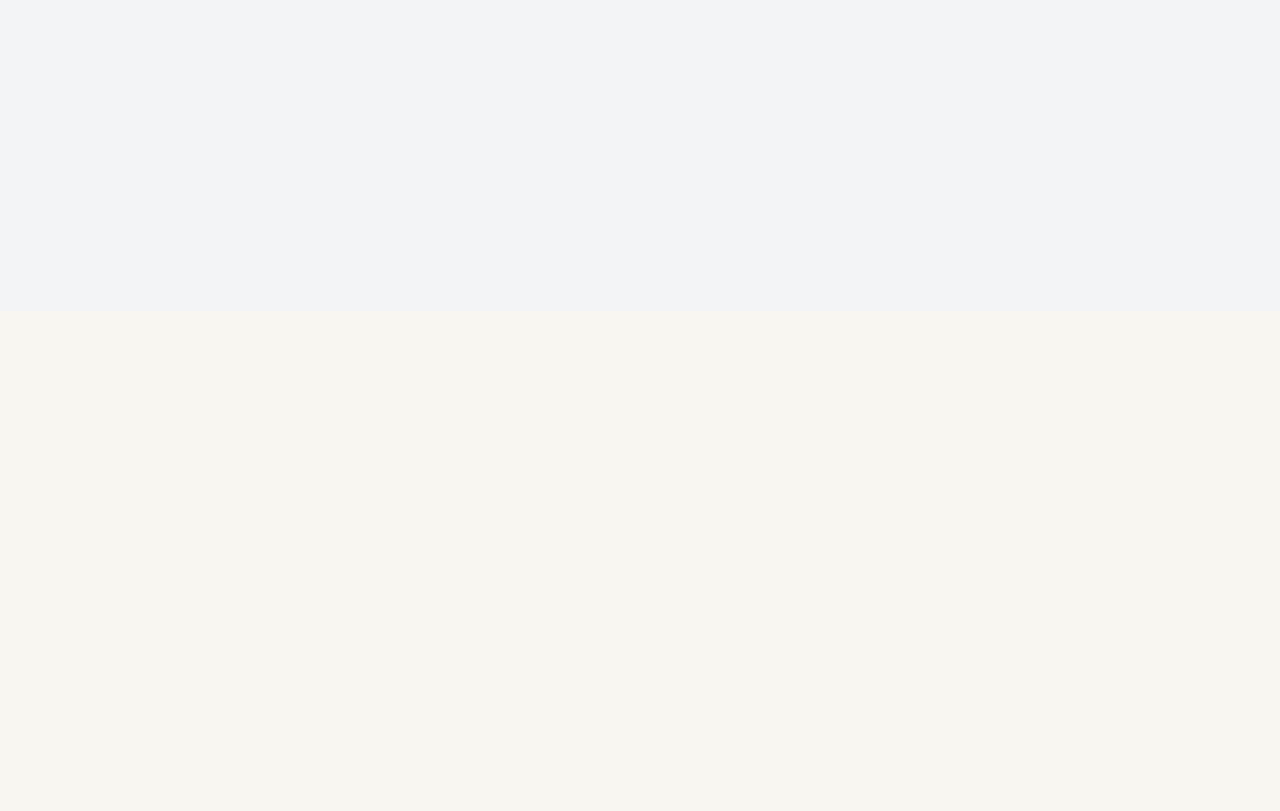
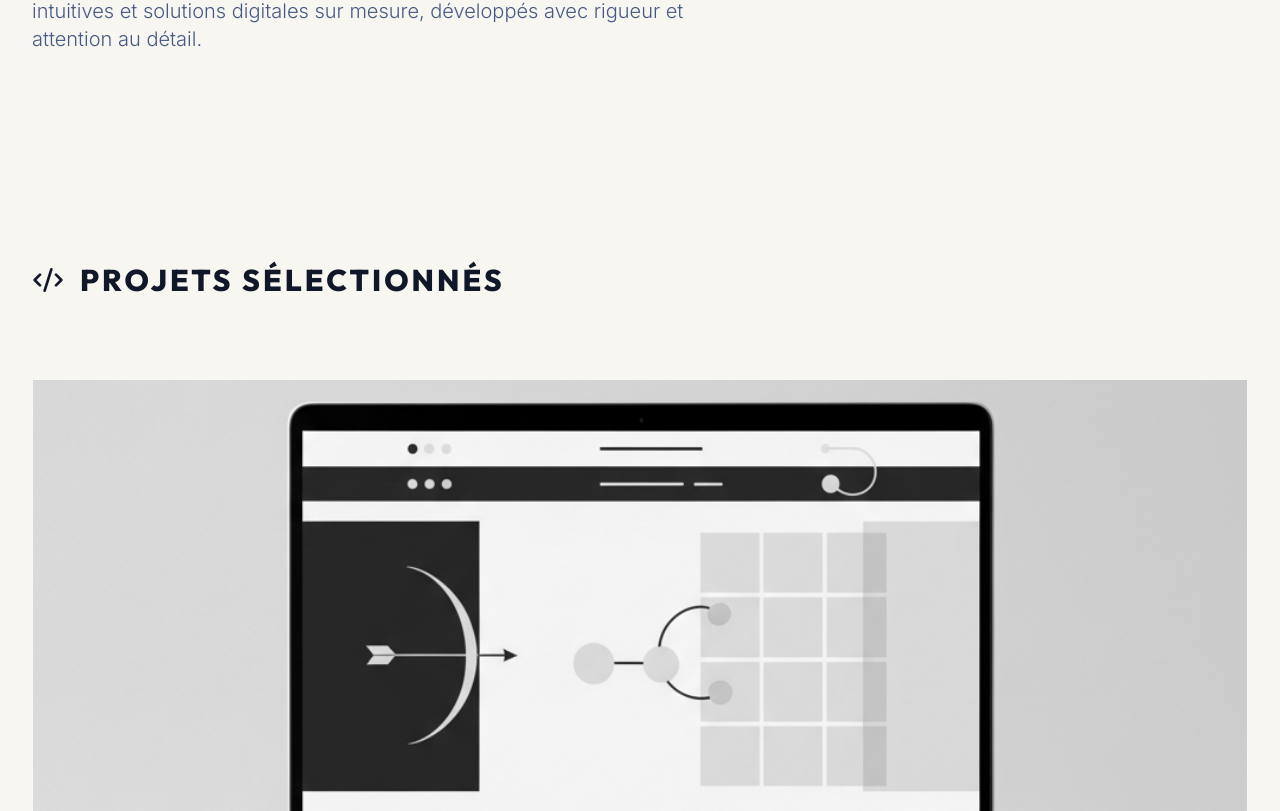
Before and after one commit to nc7hmwtkz4-dot/sg-335882f0-675b-4301-b1b4-dec62524d52d-1777717981, a Next.js app: page /realisations in a window 1280 px wide. Before the commit this address had no page. Shown: the part 489-1300 px from the top of the page. Before the commit the page ends 800 px from the top, so only its background shows below. Built offline with nearby package versions, Linux system fonts and the light colour scheme.

Commit message:
feat(ui): add mes réalisations page and hide investments

```diff
--- a/src/components/Navigation.tsx
+++ b/src/components/Navigation.tsx
@@ -11,7 +11,7 @@ export function Navigation() {
   const isActiveLink = (href: string) => router.pathname === href;
   const isActiveSection = (paths: string[]) => paths.includes(router.pathname);
 
-  const professionalPaths = ["/parcours", "/investissements"];
+  const professionalPaths = ["/parcours", "/realisations"];
   const sportPaths = ["/palmares", "/performances", "/materiel"];
 
   const toggleSection = (section: string) => {
@@ -99,14 +99,14 @@ export function Navigation() {
                   Parcours
                 </Link>
                 <Link
-                  href="/investissements"
+                  href="/realisations"
                   className={cn(
                     "text-xs font-semibold uppercase tracking-widest transition-colors hover:text-accent",
-                    isActiveLink("/investissements") ? "text-accent" : "text-foreground"
+                    isActiveLink("/realisations") ? "text-accent" : "text-foreground"
                   )}
                   onClick={() => setOpenSection(null)}
                 >
-                  Investissements
+                  Mes Réalisations
                 </Link>
               </div>
             )}
--- /dev/null
+++ b/src/pages/realisations.tsx
@@ -0,0 +1,148 @@
+import Head from "next/head";
+import Image from "next/image";
+import { ExternalLink, Code2 } from "lucide-react";
+import { Button } from "@/components/ui/button";
+import { Navigation } from "@/components/Navigation";
+import { Footer } from "@/components/Footer";
+
+export default function Realisations() {
+  const projects = [
+    {
+      title: "Arc Club de Nîmes - Espace Partenaires",
+      url: "https://www.arcclubnimes-partenaires.fr",
+      image: "/generated/arcclub-nimes.png",
+      description: "L'Arc Club de Nîmes souhaitait moderniser la présentation de son offre partenaires. Cette vitrine expose les valeurs du club et ses atouts clés, permettant à tout chef d'entreprise de comprendre rapidement l'opportunité — tout en ayant la possibilité d'approfondir les sujets qui l'intéressent vraiment.",
+      tags: ["Next.js", "Design System", "Responsive"]
+    }
+  ];
+
+  return (
+    <div className="bg-background min-h-screen pt-24">
+      <Head>
+        <title>Mes Réalisations | Thomas Aubert</title>
+        <meta name="description" content="Découvrez quelques-unes de mes réalisations web : sites vitrines modernes, plateformes sur mesure, conçus avec rigueur et efficacité." />
+      </Head>
+
+      <Navigation />
+
+      {/* Header Section */}
+      <section className="py-20 border-b border-white/5 relative overflow-hidden">
+        <div className="absolute top-0 right-0 w-[600px] h-[600px] bg-white/5 rounded-full blur-[100px] -translate-y-1/2 translate-x-1/2 pointer-events-none" />
+        <div className="container relative z-10">
+          <div className="inline-flex items-center gap-3 mb-8">
+            <span className="h-[1px] w-12 bg-white/50"></span>
+            <span className="text-white/50 text-xs font-bold uppercase tracking-[0.2em]">Portfolio</span>
+          </div>
+          <h1 className="text-6xl md:text-8xl font-heading font-extrabold uppercase tracking-tighter mb-8 leading-[0.9]">
+            Mes <br />
+            <span className="text-transparent [-webkit-text-stroke:2px_theme(colors.foreground)] opacity-80">Réalisations.</span>
+          </h1>
+          <p className="text-xl text-muted-foreground max-w-2xl font-light">
+            Des projets conçus avec précision. Sites vitrines modernes, plateformes intuitives et solutions digitales sur mesure, développés avec rigueur et attention au détail.
+          </p>
+        </div>
+      </section>
+
+      {/* Projects Section */}
+      <section className="py-32">
+        <div className="container">
+          <div className="flex items-center gap-4 mb-16 pb-4 border-b border-white/10">
+            <Code2 className="w-8 h-8 text-foreground" />
+            <h2 className="text-3xl font-heading font-extrabold uppercase tracking-widest">Projets Sélectionnés</h2>
+          </div>
+
+          <div className="space-y-32">
+            {projects.map((project, idx) => (
+              <div key={idx} className="group">
+                {/* Project Image */}
+                <div className="relative aspect-[16/9] w-full border border-white/10 overflow-hidden mb-8">
+                  <Image
+                    src={project.image}
+                    alt={project.title}
+                    fill
+                    className="object-cover grayscale group-hover:grayscale-0 transition-all duration-700"
+                  />
+                  <div className="absolute inset-0 bg-gradient-to-t from-background/80 to-transparent opacity-0 group-hover:opacity-100 transition-opacity duration-500"></div>
+                </div>
+
+                {/* Project Details */}
+                <div className="grid md:grid-cols-12 gap-8">
+                  <div className="md:col-span-8">
+                    <h3 className="text-3xl font-heading font-bold uppercase tracking-wider mb-6">
+                      {project.title}
+                    </h3>
+                    <p className="text-muted-foreground font-light leading-relaxed mb-8">
+                      {project.description}
+                    </p>
+                    <div className="flex flex-wrap gap-2 mb-8">
+                      {project.tags.map((tag, i) => (
+                        <span
+                          key={i}
+                          className="px-4 py-2 bg-white/5 border border-white/10 text-xs font-bold uppercase tracking-widest"
+                        >
+                          {tag}
+                        </span>
+                      ))}
+                    </div>
+                  </div>
+
+                  <div className="md:col-span-4 flex flex-col justify-between">
+                    <div className="mb-6">
+                      <p className="text-xs text-white/40 uppercase tracking-widest mb-2 font-bold">URL du projet</p>
+                      <a
+                        href={project.url}
+                        target="_blank"
+                        rel="noopener noreferrer"
+                        className="text-accent hover:text-foreground transition-colors break-all font-mono text-sm"
+                      >
+                        {project.url}
+                      </a>
+                    </div>
+
+                    <Button
+                      asChild
+                      className="bg-foreground text-background hover:bg-accent hover:text-accent-foreground rounded-none h-14 px-8 text-xs font-bold uppercase tracking-widest transition-all duration-300 w-full"
+                    >
+                      <a href={project.url} target="_blank" rel="noopener noreferrer">
+                        <ExternalLink className="w-4 h-4 mr-2" />
+                        Visiter le site
+                      </a>
+                    </Button>
+                  </div>
+                </div>
+
+                {/* Divider */}
+                {idx < projects.length - 1 && (
+                  <div className="w-full h-[1px] bg-white/5 mt-32"></div>
+                )}
+              </div>
+            ))}
+          </div>
+        </div>
+      </section>
+
+      {/* CTA Section */}
+      <section className="py-32 border-t border-white/5 bg-secondary/10">
+        <div className="container text-center">
+          <h2 className="text-4xl md:text-6xl font-heading font-extrabold uppercase tracking-tighter mb-6">
+            Un projet en <span className="text-transparent [-webkit-text-stroke:1px_theme(colors.foreground)] opacity-80">tête ?</span>
+          </h2>
+          <p className="text-xl text-muted-foreground max-w-2xl mx-auto mb-12 font-light">
+            De la conception à la mise en ligne, je construis des solutions digitales qui allient esthétique et performance.
+          </p>
+          <Button
+            size="lg"
+            className="bg-accent text-accent-foreground hover:bg-white rounded-none h-16 px-10 text-sm font-bold uppercase tracking-widest transition-all duration-300"
+            asChild
+          >
+            <a href="mailto:aubert.th@gmail.com">
+              Discutons de votre projet
+            </a>
+          </Button>
+        </div>
+      </section>
+
+      <Footer />
+    </div>
+  );
+}
```
Also changed, not shown: public/generated/arcclub-nimes.png (added).
